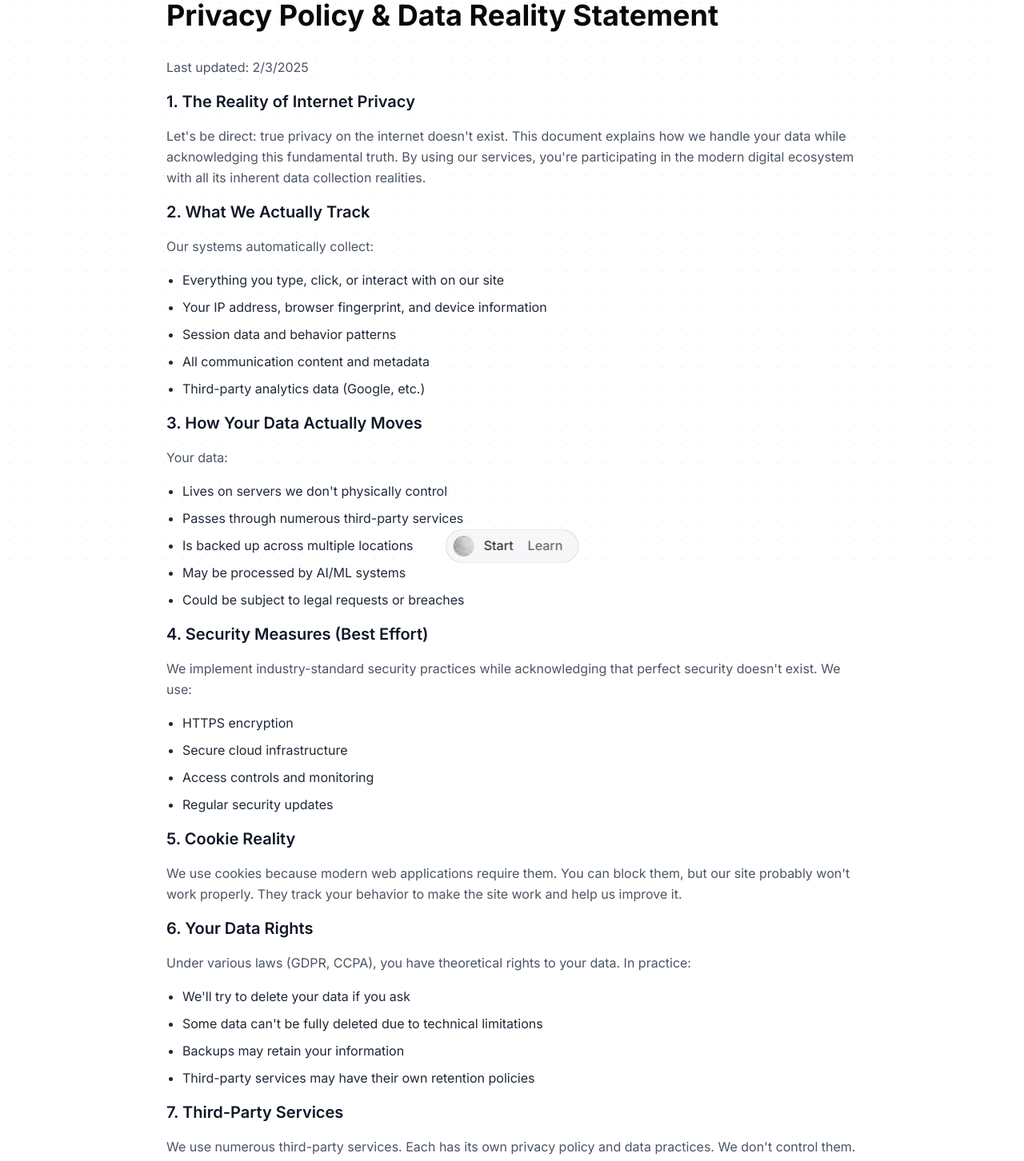
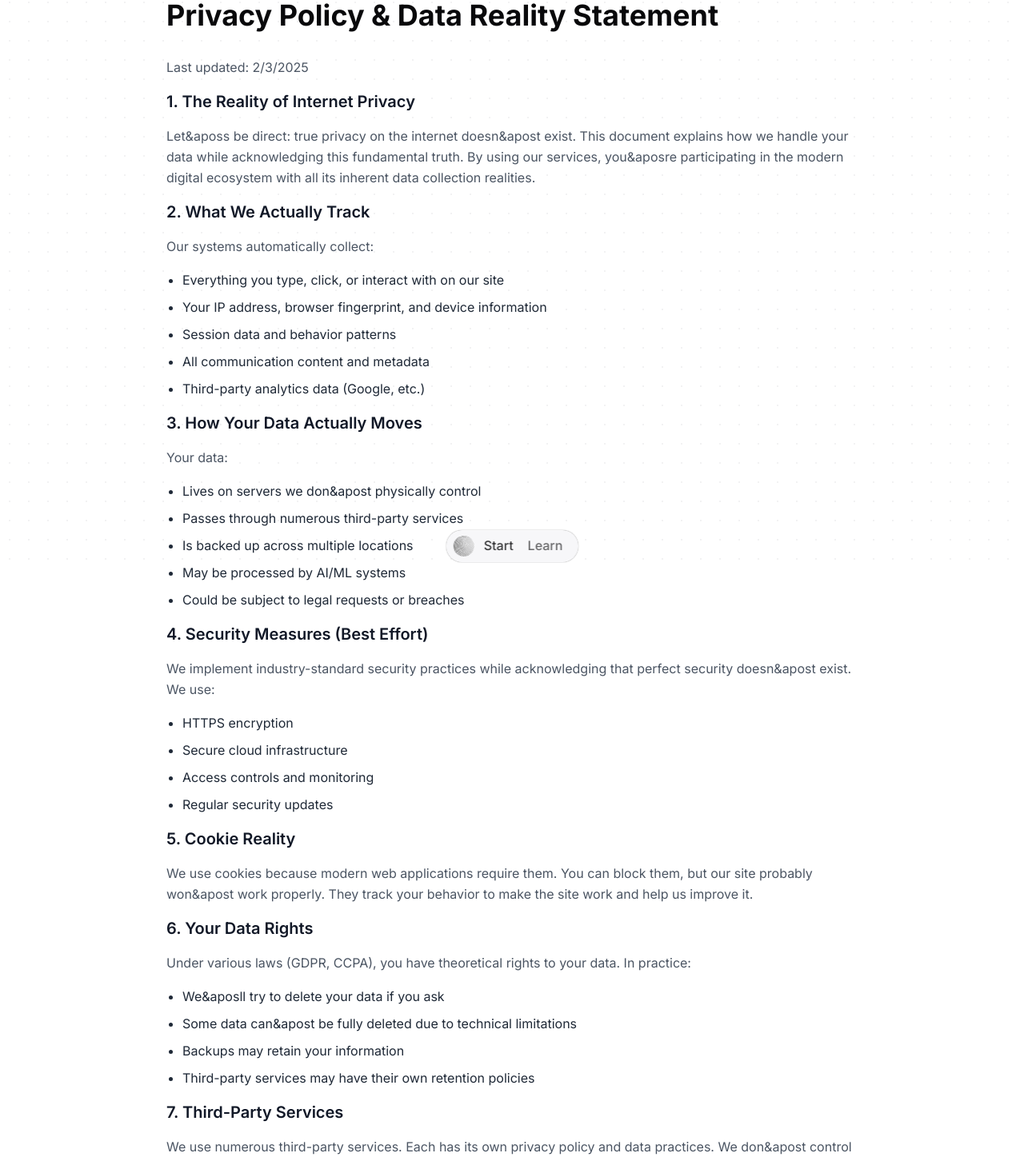
Before and after one commit to Blueprint-Studio-AI/blueprintstudio.ai, a Next.js app: page /privacy-policy in a window 1280 px wide. Shown: the part 81-1533 px from the top of the page at 80% size. Built offline with nearby package versions, Linux system fonts and the light colour scheme; no server answers.

Commit message:
build fix text

```diff
--- a/app/privacy-policy/page.tsx
+++ b/app/privacy-policy/page.tsx
@@ -17,7 +17,7 @@ const PrivacyPolicy: React.FC = () => {
               <p>Last updated: {currentDate}&nbsp;</p>
 
               <h2>1. The Reality of Internet Privacy</h2>
-              <p>Let's be direct: true privacy on the internet doesn't exist. This document explains how we handle your data while acknowledging this fundamental truth. By using our services, you're participating in the modern digital ecosystem with all its inherent data collection realities.&nbsp;</p>
+              <p>Let&aposs be direct: true privacy on the internet doesn&apost exist. This document explains how we handle your data while acknowledging this fundamental truth. By using our services, you&aposre participating in the modern digital ecosystem with all its inherent data collection realities.&nbsp;</p>
 
               <h2>2. What We Actually Track</h2>
               <p>Our systems automatically collect:&nbsp;</p>
@@ -32,7 +32,7 @@ const PrivacyPolicy: React.FC = () => {
               <h2>3. How Your Data Actually Moves</h2>
               <p>Your data:&nbsp;</p>
               <ul>
-                <li>Lives on servers we don't physically control&nbsp;</li>
+                <li>Lives on servers we don&apost physically control&nbsp;</li>
                 <li>Passes through numerous third-party services&nbsp;</li>
                 <li>Is backed up across multiple locations&nbsp;</li>
                 <li>May be processed by AI/ML systems&nbsp;</li>
@@ -40,7 +40,7 @@ const PrivacyPolicy: React.FC = () => {
               </ul>
 
               <h2>4. Security Measures (Best Effort)</h2>
-              <p>We implement industry-standard security practices while acknowledging that perfect security doesn't exist. We use:&nbsp;</p>
+              <p>We implement industry-standard security practices while acknowledging that perfect security doesn&apost exist. We use:&nbsp;</p>
               <ul>
                 <li>HTTPS encryption&nbsp;</li>
                 <li>Secure cloud infrastructure&nbsp;</li>
@@ -49,19 +49,19 @@ const PrivacyPolicy: React.FC = () => {
               </ul>
 
               <h2>5. Cookie Reality</h2>
-              <p>We use cookies because modern web applications require them. You can block them, but our site probably won't work properly. They track your behavior to make the site work and help us improve it.&nbsp;</p>
+              <p>We use cookies because modern web applications require them. You can block them, but our site probably won&apost work properly. They track your behavior to make the site work and help us improve it.&nbsp;</p>
 
               <h2>6. Your Data Rights</h2>
               <p>Under various laws (GDPR, CCPA), you have theoretical rights to your data. In practice:&nbsp;</p>
               <ul>
-                <li>We'll try to delete your data if you ask&nbsp;</li>
-                <li>Some data can't be fully deleted due to technical limitations&nbsp;</li>
+                <li>We&aposll try to delete your data if you ask&nbsp;</li>
+                <li>Some data can&apost be fully deleted due to technical limitations&nbsp;</li>
                 <li>Backups may retain your information&nbsp;</li>
                 <li>Third-party services may have their own retention policies&nbsp;</li>
               </ul>
 
               <h2>7. Third-Party Services</h2>
-              <p>We use numerous third-party services. Each has its own privacy policy and data practices. We don't control them. Major ones include:&nbsp;</p>
+              <p>We use numerous third-party services. Each has its own privacy policy and data practices. We don&apost control them. Major ones include:&nbsp;</p>
               <ul>
                 <li>Google Analytics&nbsp;</li>
                 <li>Cloud hosting providers&nbsp;</li>
@@ -70,7 +70,7 @@ const PrivacyPolicy: React.FC = () => {
               </ul>
 
               <h2>8. Policy Updates</h2>
-              <p>This policy will change as technology evolves. We'll update it as needed without guaranteeing notifications.&nbsp;</p>
+              <p>This policy will change as technology evolves. We&aposll update it as needed without guaranteeing notifications.&nbsp;</p>
 
               <h2>9. Legal Compliance Statement</h2>
               <p>We comply with applicable laws while maintaining operational efficiency. In case of conflicts, we prioritize system functionality and user experience within legal boundaries.&nbsp;</p>
--- a/app/terms/page.tsx
+++ b/app/terms/page.tsx
@@ -18,7 +18,7 @@ const Terms: React.FC = () => {
               <p>Last updated: {currentDate}&nbsp;</p>
 
               <h2>1. Agreement to Terms</h2>
-              <p>By accessing or using Blueprint Studio's services, you agree to be bound by these terms. If you disagree with any part of the terms, you do not have permission to access our services.&nbsp;</p>
+              <p>By accessing or using Blueprint Studio&aposs services, you agree to be bound by these terms. If you disagree with any part of the terms, you do not have permission to access our services.&nbsp;</p>
 
               <h2>2. Service Description</h2>
               <p>Blueprint Studio provides comprehensive digital services including:&nbsp;</p>
@@ -35,7 +35,7 @@ const Terms: React.FC = () => {
               <ul>
                 <li>You retain rights to your content and custom implementations&nbsp;</li>
                 <li>We retain rights to our proprietary tools, frameworks, and systems&nbsp;</li>
-                <li>For AI-generated content, outputs are provided "as-is" without guarantee of originality&nbsp;</li>
+                <li>For AI-generated content, outputs are provided &ldquo;as-is&rdquo; without guarantee of originality&nbsp;</li>
                 <li>You are responsible for validating and testing all deliverables&nbsp;</li>
                 <li>We maintain rights to generic solutions that may benefit other clients&nbsp;</li>
               </ul>
@@ -64,15 +64,15 @@ const Terms: React.FC = () => {
               <ul>
                 <li>Services may be unavailable or modified without notice&nbsp;</li>
                 <li>AI outputs require human validation and testing&nbsp;</li>
-                <li>We don't guarantee specific performance metrics&nbsp;</li>
+                <li>We don&apost guarantee specific performance metrics&nbsp;</li>
                 <li>Service quality may vary based on factors outside our control&nbsp;</li>
               </ul>
 
               <h2>7. Liability Limitations</h2>
               <p>To the maximum extent permitted by law:&nbsp;</p>
               <ul>
-                <li>We provide services "as is" without warranties&nbsp;</li>
-                <li>We're not liable for any damages from service use&nbsp;</li>
+                <li>We provide services &rdquo;as is&ldquo; without warranties&nbsp;</li>
+                <li>We&aposre not liable for any damages from service use&nbsp;</li>
                 <li>Our total liability is limited to fees paid in the last 12 months&nbsp;</li>
                 <li>You agree to indemnify us against third-party claims&nbsp;</li>
               </ul>
```
